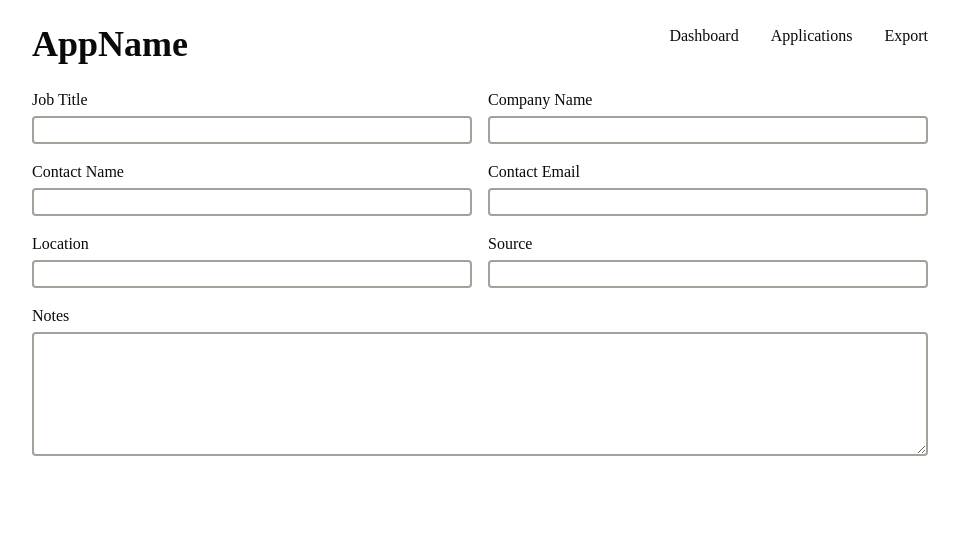
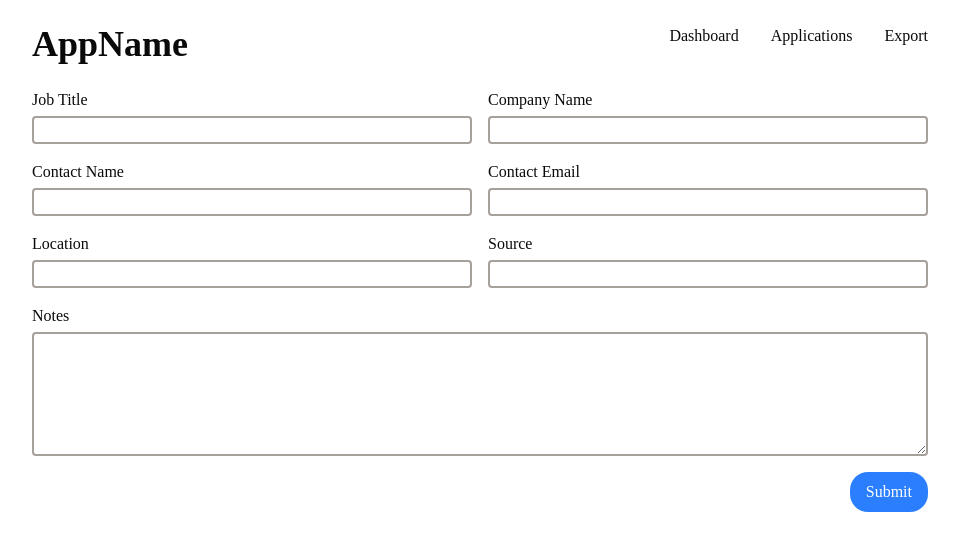
Before and after one commit to DimmyMaenhout/nextjs-application-tracker, a Next.js app: page /applications/new in a window 1280 px wide. Shown: the top 550 px of the page, without its empty margins (160-1119 px from the left). Built offline with nearby package versions, Linux system fonts and the light colour scheme.

Commit message:
Added and styled the submit button

```diff
--- a/app/applications/new/page.tsx
+++ b/app/applications/new/page.tsx
@@ -21,18 +21,27 @@ export default function NewApplicationPage() {
   return (
     <form>
       <div className="flex flex-col gap-4">
+        <div className="flex flex-col gap-4">
           <div className="flex flex-row gap-4">
             <FormField name="jobTitle" label="Job Title" className="flex-1">
               <input className={inputStyle} type="text" />
             </FormField>
 
-          <FormField name="companyName" label="Company Name" className="flex-1">
+            <FormField
+              name="companyName"
+              label="Company Name"
+              className="flex-1"
+            >
               <input className={inputStyle} type="text" />
             </FormField>
           </div>
 
           <div className="flex flex-row gap-4">
-          <FormField name="contactName" label="Contact Name" className="flex-1">
+            <FormField
+              name="contactName"
+              label="Contact Name"
+              className="flex-1"
+            >
               <input className={inputStyle} type="text" />
             </FormField>
 
@@ -59,6 +68,8 @@ export default function NewApplicationPage() {
             <textarea className={inputStyle} name="notes" rows={5} id="notes" />
           </FormField>
         </div>
+        <button className="self-end bg-blue-500 hover:bg-blue-700 text-white px-4 py-2  border-black rounded-2xl" type="submit">Submit</button>
+      </div>
     </form>
   );
 }
```
Lines whose indentation alone changed are shown as unchanged.
